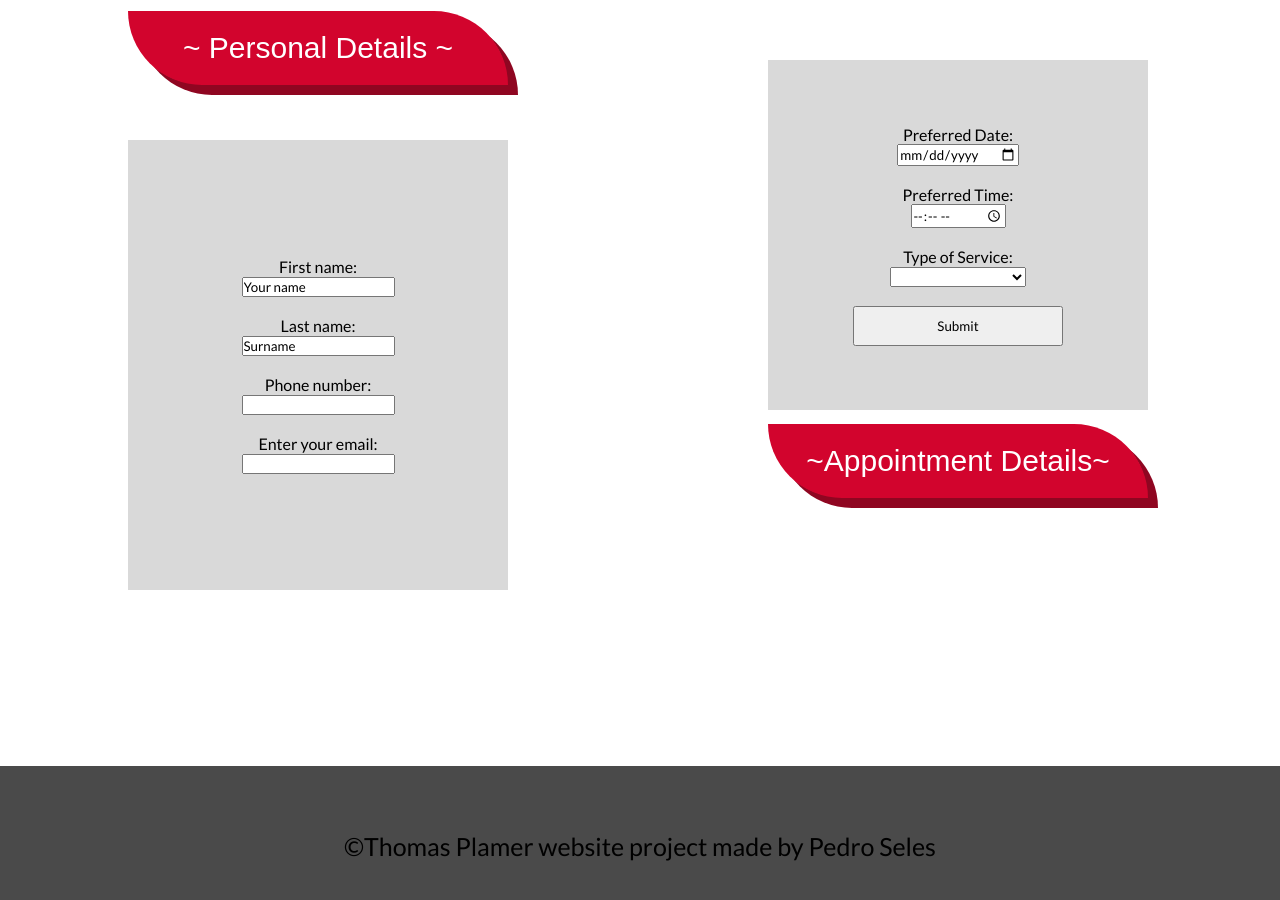
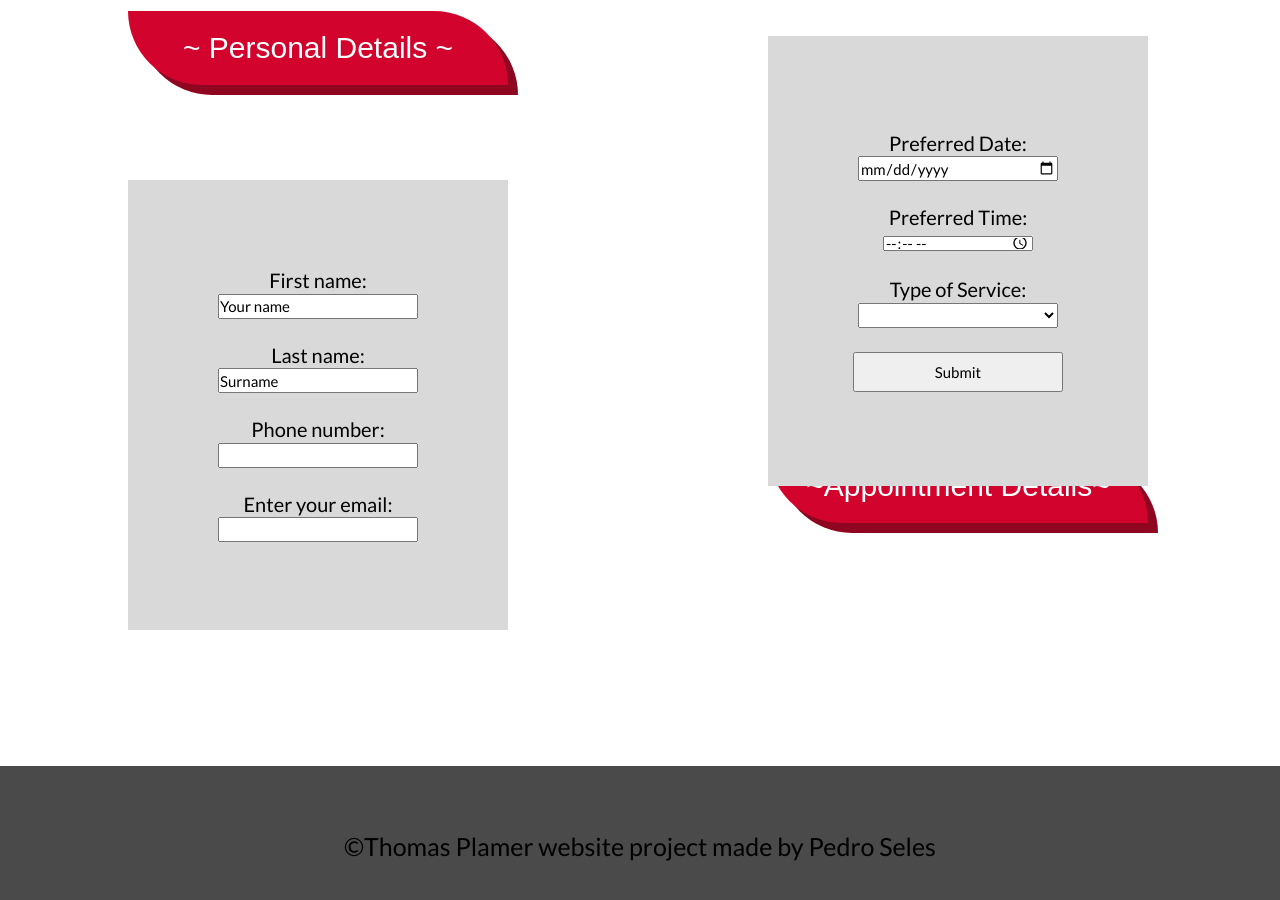
Before and after one commit to Adalynity/pedroreds, a website: page RedBookingpage.html in a window 1280 px wide. Shown: the part 820-1720 px from the top of the page. Drawn offline with Linux system fonts and the light colour scheme.

Commit message:
Changing the sizes

```diff
--- a/styleofRED.css
+++ b/styleofRED.css
@@ -520,6 +520,7 @@ img {
   margin-top: 270px;
   margin-left: 55%;
  }
+
 
 .cards{
   background-color: white;
@@ -696,7 +697,8 @@ img {
    }
 
    /* this booking section */
-  .textcontainerofbook{
+
+   .textcontainerofbook{
     margin-top: 90px;
     margin-left: 15%;
   }
@@ -1554,7 +1556,7 @@ h2{
   justify-content: center;
   position: absolute;
   margin: auto;
-  top: 120%;
+  top: 125%;
   left: 10%;
 }
 .form1{
@@ -1575,17 +1577,17 @@ h2{
   box-shadow: 10px 10px var(--main-color);
   font-family:sans-serif;
   color: #fff;
-  margin-top: 25%;
+  margin-top: 27%;
 }
 .backgroundofdetails2{
   background-color: #d9d9d9;
   width: 380px;
-  height: 350px;
+  height: 450px;
   display: flex;
   justify-content: center;
   position: absolute;
   margin: auto;
-  top: 110%;
+  top: 107%;
   left: 60%;
 }
 .form2{
@@ -1600,6 +1602,11 @@ h2{
 .mobile-image {
   display: none;
 }
+#fname,#lname,#numberinput,#email{width: 200px; height: 25px; font-size: 15px;}
+.form1,.form2{font-size: 20px;}
+#date,#Services{width: 200px; height: 25px; font-size: 15px;}
+#time{width: 150px; height: 15px; font-size: 15px;}
+#Submit{width: 225px; height: 60px; font-size: 15px;}
 
 /* this is the adjustement for the mobile version!! */
 @media only screen and (max-width: 480px) {
```
